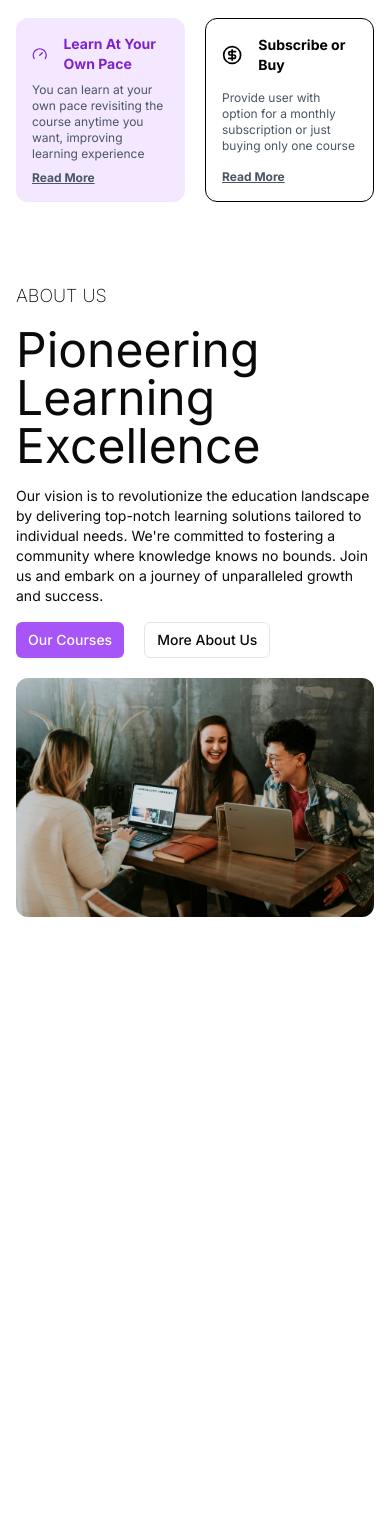
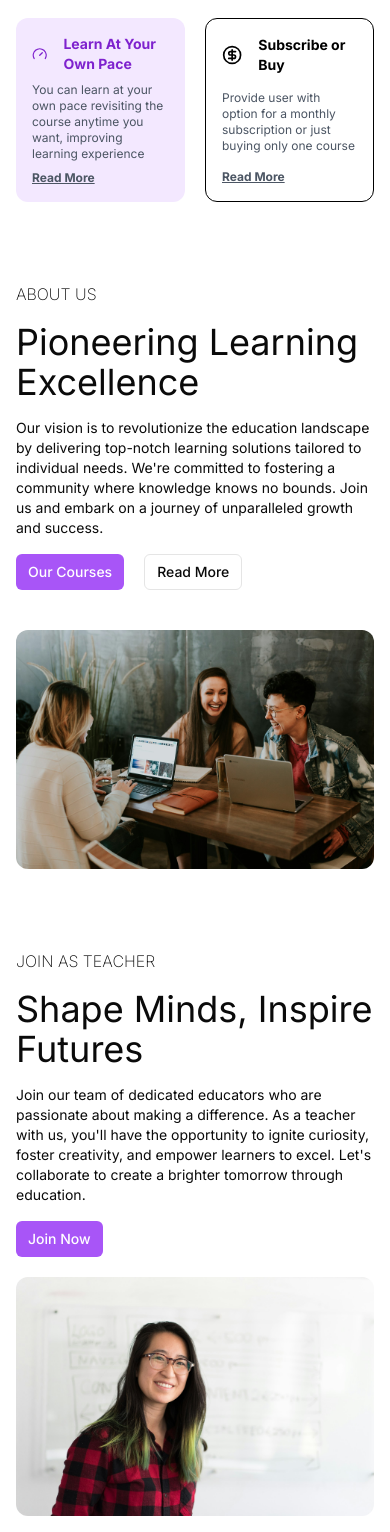
Before and after one commit to mmaazkhanhere/acadam-pro, a Next.js app: page / in a window 390 px wide. Shown: the part 1156-2688 px from the top of the page. Before the commit the page ends 2089 px from the top, so only its background shows below. Built offline with nearby package versions, Linux system fonts and the light colour scheme; no server answers.

Commit message:
responsive join as a teacher section completed

```diff
--- a/app/(root)/_components/about-us-section.tsx
+++ b/app/(root)/_components/about-us-section.tsx
@@ -6,15 +6,27 @@ type Props = {}
 
 const AboutUsSection = (props: Props) => {
     return (
-        <section className='grid grid-cols-1 lg:grid-cols-2 gap-5 mt-20 lg:mt-40'>
+        <section
+            className='grid grid-cols-1 lg:grid-cols-2 gap-10 lg:gap-5 mt-20 md:mt-32 lg:mt-40'
+        >
             <div className='flex flex-col items-start justify-center gap-y-4 lg:gap-y-6'>
-                <span className='text-lg uppercase font-extralight'>About Us</span>
-                <h2 className='text-5xl'>
+
+                {/*Span */}
+                <span className='lg:text-lg uppercase font-extralight'>
+                    About Us
+                </span>
+
+                {/*Heading */}
+                <h2 className='text-4xl lg:text-5xl'>
                     Pioneering Learning Excellence
                 </h2>
+
+                {/*Description */}
                 <p className='text-sm'>
                     Our vision is to revolutionize the education landscape by delivering top-notch learning solutions tailored to individual needs. We&apos;re committed to fostering a community where knowledge knows no bounds. Join us and embark on a journey of unparalleled growth and success.
                 </p>
+
+                {/*Buttons */}
                 <div className='flex items-center gap-x-5'>
                     <Button
                         size='sm'
@@ -26,11 +38,14 @@ const AboutUsSection = (props: Props) => {
                         variant='outline'
                         size='sm'
                     >
-                        More About Us
+                        Read More
                     </Button>
                 </div>
             </div>
-            <div className='overflow-hidden'>
+
+            {/*Right Grid */}
+            <div className='overflow-hidden relative'>
+                {/*Image */}
                 <Image
                     src='/landing-about-us.jpg'
                     alt='About Us Picture'
@@ -38,6 +53,12 @@ const AboutUsSection = (props: Props) => {
                     height={700}
                     className='rounded-xl'
                 />
+
+                {/*Styling over image */}
+                <div
+                    className='absolute top-0 w-full h-full bg-gradient-to-t from-purple-200
+                to-transparent opacity-0 hover:opacity-100 transition-opacity duration-1000'
+                />
             </div>
         </section>
     )
--- a/app/(root)/_components/join-teacher.tsx
+++ b/app/(root)/_components/join-teacher.tsx
@@ -0,0 +1,61 @@
+import { Button } from '@/components/ui/button'
+import Image from 'next/image'
+import React from 'react'
+
+type Props = {}
+
+const JoinTeacher = (props: Props) => {
+    return (
+        <section className='grid grid-cols-1 lg:grid-cols-2 gap-5 mt-20 lg:mt-40'>
+
+            {/*Left Grid */}
+            <div className='overflow-hidden relative order-2 lg:order-1'>
+
+                {/*Image */}
+                <Image
+                    src='/join-teacher.jpg'
+                    alt='Teacher Picture'
+                    width={700}
+                    height={700}
+                    className='rounded-xl'
+                />
+                <div
+                    className='absolute top-0 w-full h-full bg-gradient-to-t from-purple-200
+                to-transparent opacity-0 hover:opacity-100 transition-opacity duration-1000'
+                />
+            </div>
+
+            {/*Right Grid */}
+            <div
+                className='flex flex-col items-start justify-center gap-y-4 lg:gap-y-6
+                lg:text-right order-1 lg:order-2'
+            >
+
+                {/*Span */}
+                <span className='lg:text-lg uppercase font-extralight'>Join As Teacher</span>
+
+                {/*Heading */}
+                <h2 className='text-4xl lg:text-5xl'>
+                    Shape Minds, Inspire Futures
+                </h2>
+
+                {/*Description */}
+                <p className='text-sm'>
+                    Join our team of dedicated educators who are passionate about making a difference. As a teacher with us, you&apos;ll have the opportunity to ignite curiosity, foster creativity, and empower learners to excel. Let&apos;s collaborate to create a brighter tomorrow through education.
+                </p>
+
+                {/*Join Now Button */}
+                <div className='flex items-center gap-x-5'>
+                    <Button
+                        size='sm'
+                    >
+                        Join Now
+                    </Button>
+                </div>
+            </div>
+
+        </section>
+    )
+}
+
+export default JoinTeacher
--- a/app/(root)/page.tsx
+++ b/app/(root)/page.tsx
@@ -2,6 +2,7 @@ import React from 'react'
 import Hero from './_components/hero'
 import FeatureGrid from './_components/feature-grid'
 import AboutUsSection from './_components/about-us-section'
+import JoinTeacher from './_components/join-teacher'
 
 type Props = {}
 
@@ -11,6 +12,7 @@ const RootPage = (props: Props) => {
       <Hero />
       <FeatureGrid />
       <AboutUsSection />
+      <JoinTeacher />
     </div>
   )
 }
```
